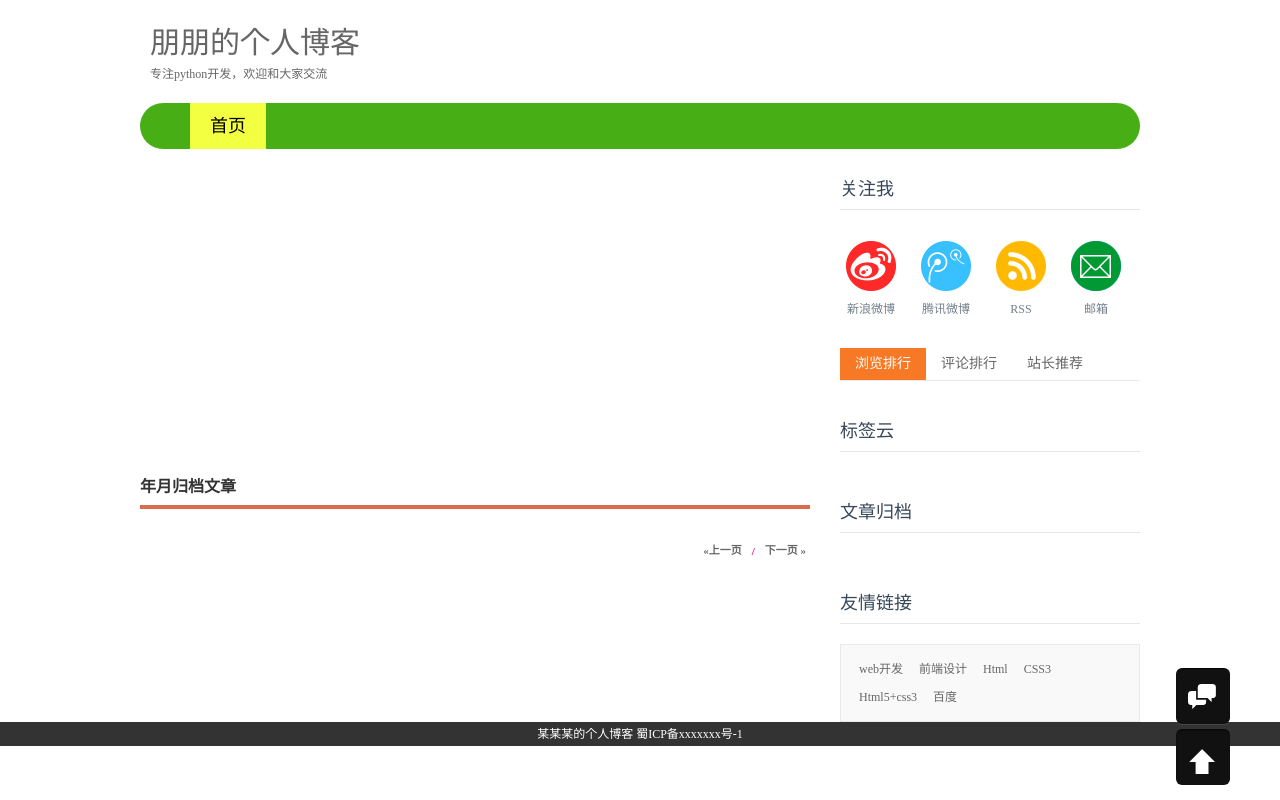
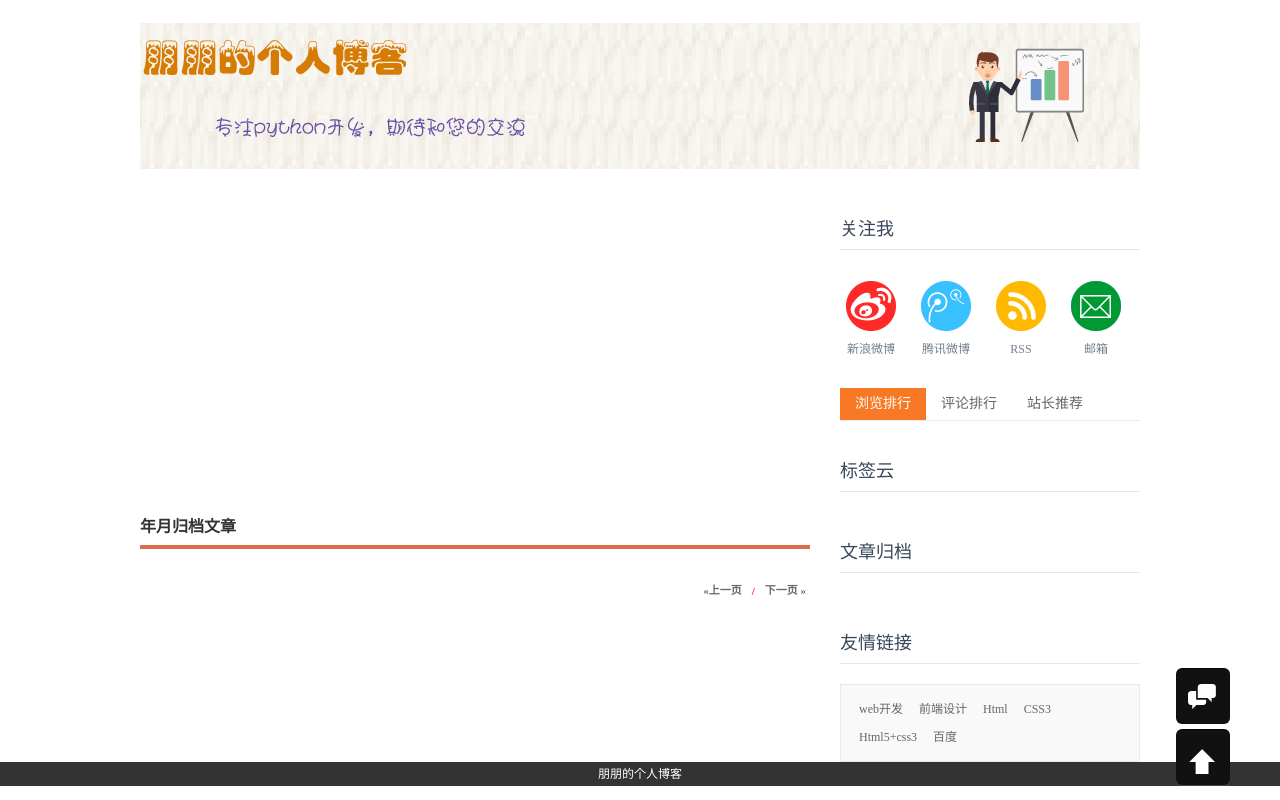
Before and after one commit to zhangpp2015/blog, a Django app: page /archive in a window 1280 px wide. Run offline with Django 3.2, Linux system fonts and the light colour scheme; data that the repository does not hold is empty.

Commit message:
相关更改

```diff
--- a/templates/article.html
+++ b/templates/article.html
@@ -23,7 +23,7 @@
             {% endfor %}
     </span>
 
-    <div class="commentstitle"><span class="trackback"><a href="http://www.baidu.org/wp-trackback.php?p=542" rel="trackback" title="Trackback URI"></a></span><h3 id="comments"><span class="commentsnumber">only 1 comment</span> untill now</h3></div>
+    <div class="commentstitle"><span class="trackback"><a href="http://www.baidu.org/wp-trackback.php?p=542" rel="trackback" title="Trackback URI"></a></span><h3 id="comments"><span class="commentsnumber"> {{ comment_list|length }} comment</span> untill now</h3></div>
 
     <ol class="commentlist">
         {% for comment in comment_list %}
--- a/templates/base.html
+++ b/templates/base.html
@@ -21,18 +21,8 @@
 <body>
 <header>
   <div class="logo">
-      <h1>{{ SITE_NAME }}</h1>
-      <p>{{ SITE_DESC }}</p>
+      <img src="/static/images/head.png" style="margin-left: -50px;">
   </div>
-  <nav id="topnav" class="f_r">
-    <ul>
-        <a href="http://localhost:8000">首页</a>
-        {% for category in category_list %}
-      <a href="{% url 'category' %}?category={{ category.id }}">{{ category.name }}</a>
-        {% endfor %}
-    </ul>
-    <script src="js/nav.js"></script>
-  </nav>
 </header>
 <article>
   <div class="l_box f_l">
@@ -138,7 +128,7 @@ window.onload = function ()
   <!--r_box end -->
 </article>
 <footer>
-  <p class="ft-copyright">某某某的个人博客 蜀ICP备xxxxxxx号-1</p>
+  <p class="ft-copyright">朋朋的个人博客</p>
   <div id="tbox"> <a id="togbook" href="/"></a> <a id="gotop" href="javascript:void(0)"></a> </div>
 </footer>
 </body>
```
Also changed, not shown: static/images/head.png (added).
